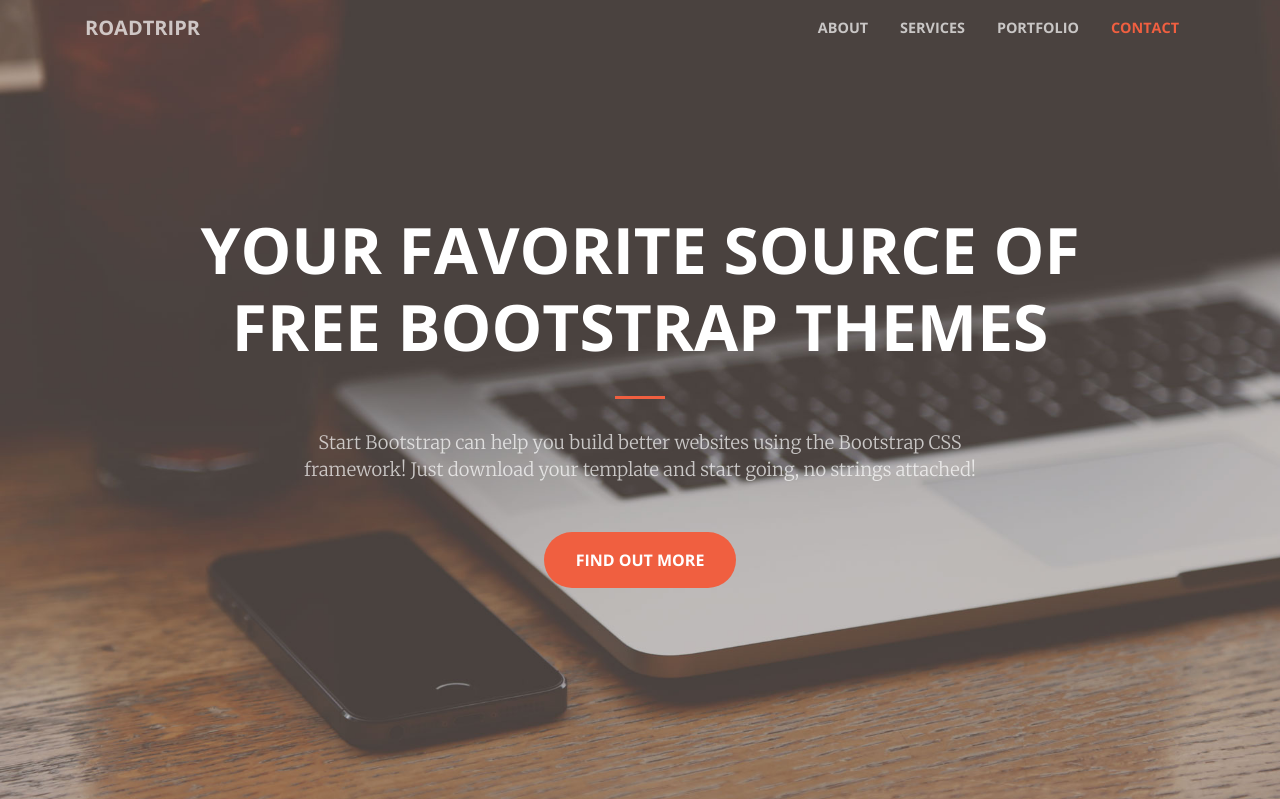
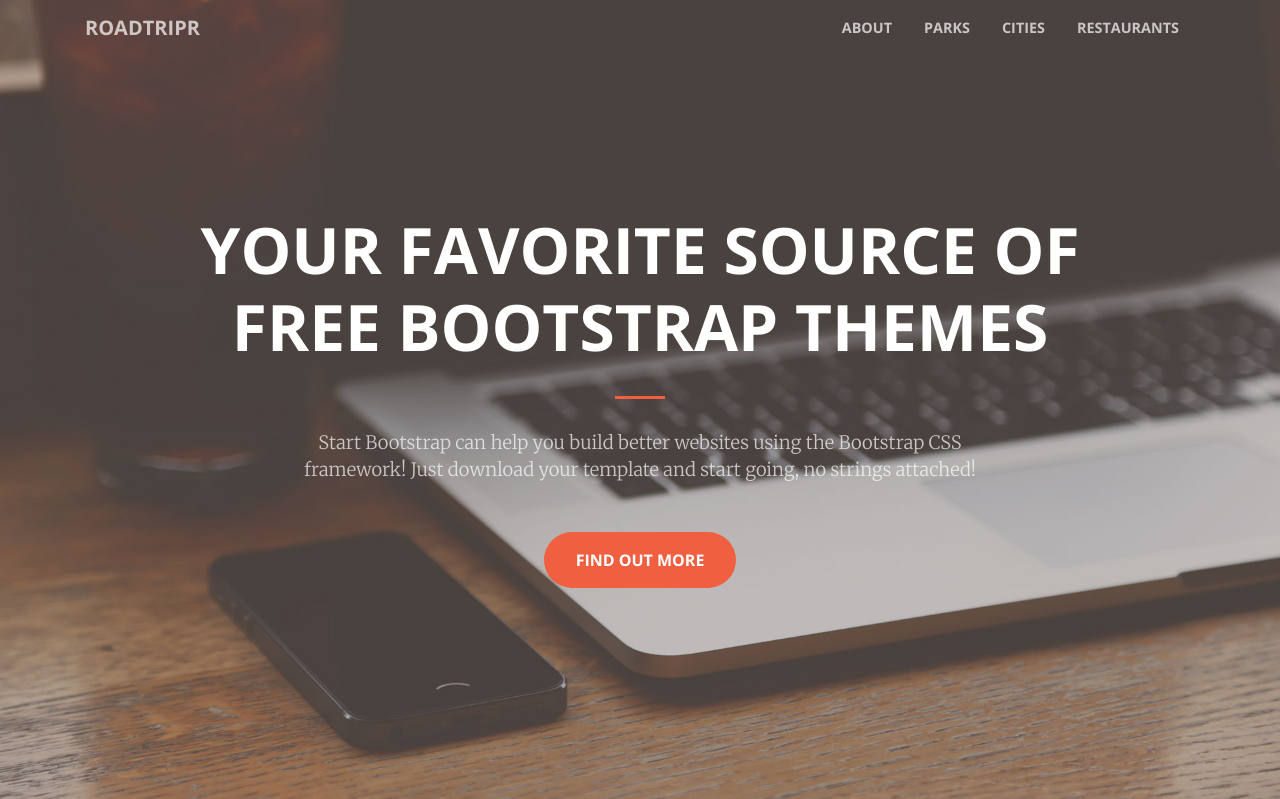
Before and after one commit to ajipsum/roadtripr, a Flask app: page / in a window 1280 px wide. Shown: the top 799 px of the page. Run offline with Flask 2, Linux system fonts and the light colour scheme; some libraries are stand-ins or nearby versions.

Commit message:
updated routing and added html pages

```diff
--- a/app/hello.py
+++ b/app/hello.py
@@ -6,18 +6,13 @@ app = Flask(__name__)
 @app.route('/', defaults={'path': ''})
 @app.route('/<path:path>')
 def send(path):
-    return render_template('index.html')
-
-
-"""
-    if(path == ""):
-        return send_from_directory('roadtripr/public', 'index.html')
+    if path == "":
+        return render_template('index.html')
     else:
-        if(os.path.exists("roadtripr/public/" + path)):
-            return send_from_directory('roadtripr/public', path)
+        if os.path.exists('templates/' + path):
+            return render_template(path)
         else:
-            return send_from_directory('roadtripr/public', 'index.html')
-"""
+            return render_template('index.html')
 
 if __name__ == '__main__':
     app.run(use_reloader=True, threaded=True)
--- a/app/templates/index.html
+++ b/app/templates/index.html
@@ -38,16 +38,16 @@
         <div class="collapse navbar-collapse" id="navbarResponsive">
           <ul class="navbar-nav ml-auto">
             <li class="nav-item">
-              <a class="nav-link js-scroll-trigger" href="#about">About</a>
+              <a class="nav-link js-scroll-trigger" href="about.html">About</a>
             </li>
             <li class="nav-item">
-              <a class="nav-link js-scroll-trigger" href="#services">Services</a>
+              <a class="nav-link js-scroll-trigger" href="parks.html">Parks</a>
             </li>
             <li class="nav-item">
-              <a class="nav-link js-scroll-trigger" href="#portfolio">Portfolio</a>
+              <a class="nav-link js-scroll-trigger" href="cities.html">Cities</a>
             </li>
             <li class="nav-item">
-              <a class="nav-link js-scroll-trigger" href="#contact">Contact</a>
+              <a class="nav-link js-scroll-trigger" href="restaurants.html">Restaurants</a>
             </li>
           </ul>
         </div>
```
Also changed, not shown: app/templates/about.html (added), app/templates/cities.html (added), app/templates/parks.html (added), app/templates/restaurants.html (added).
